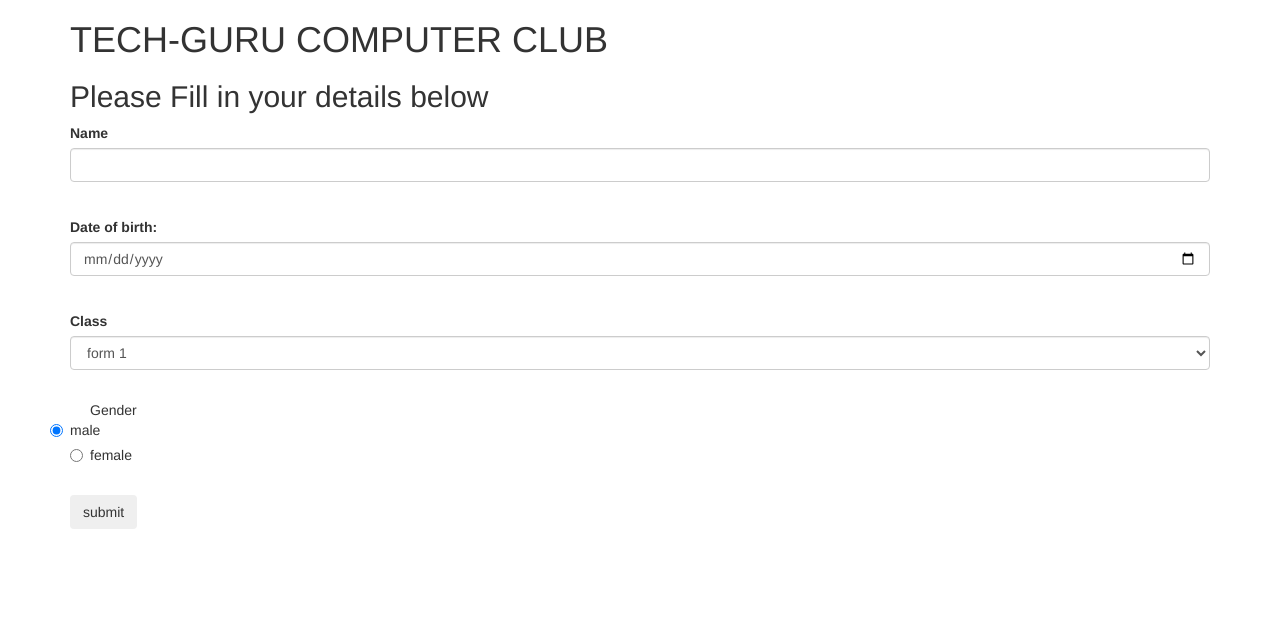
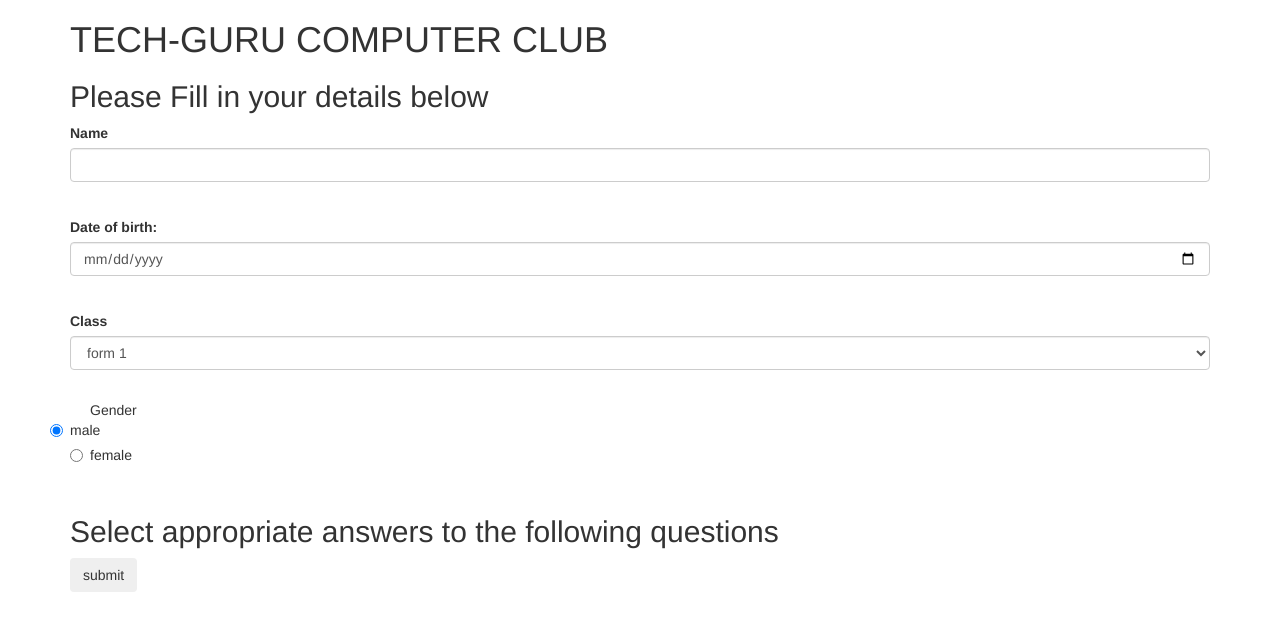
Before and after one commit to Kanogaelias/quiz-board, a plain HTML site: page index.html in a window 1280 px wide. Drawn offline with nearby package versions, Linux system fonts and the light colour scheme; files that its build step writes are made by us from their sources.

Commit message:
add a new h2 to html

```diff
--- a/index.html
+++ b/index.html
@@ -45,6 +45,8 @@
                 </label>
               </div><br>
 
+              <h2>Select appropriate answers to the following questions</h2>
+
                <button type="submit" class="btn">submit</button>
             </form>
          </div>
```
